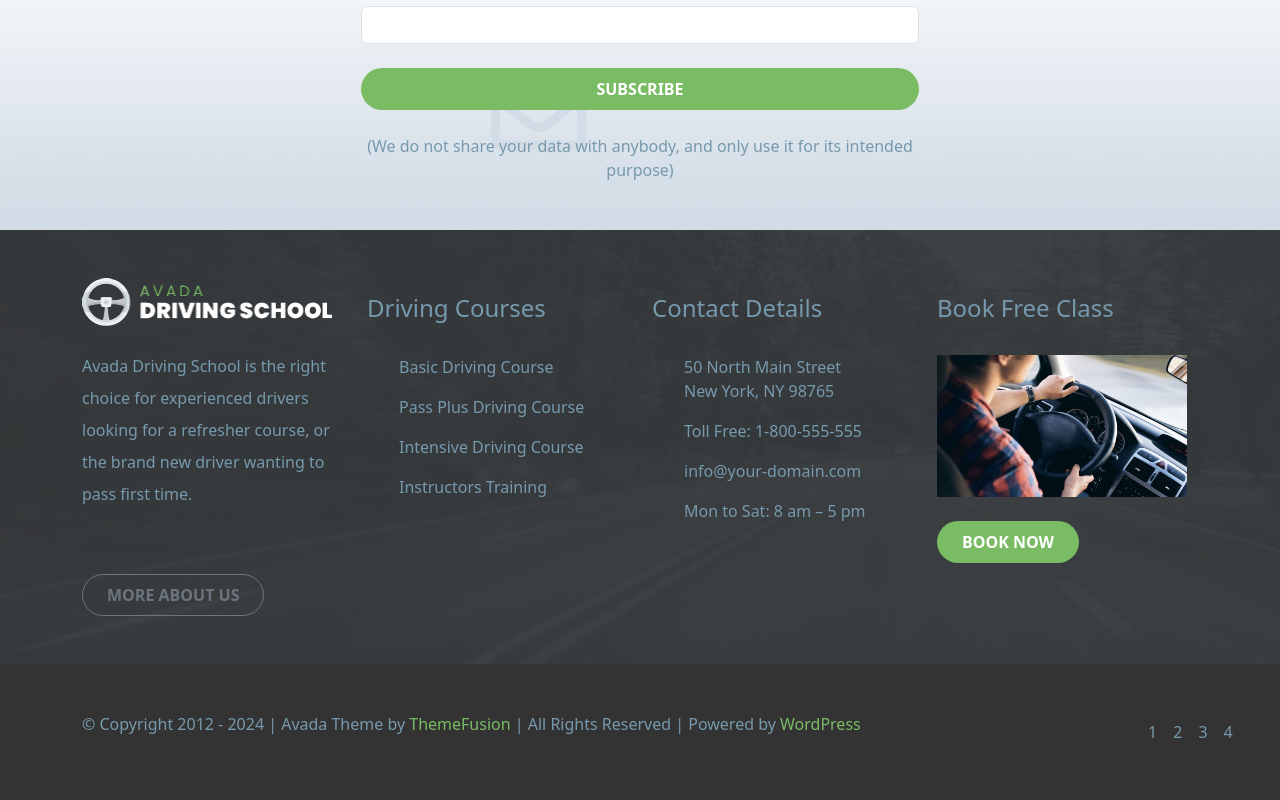
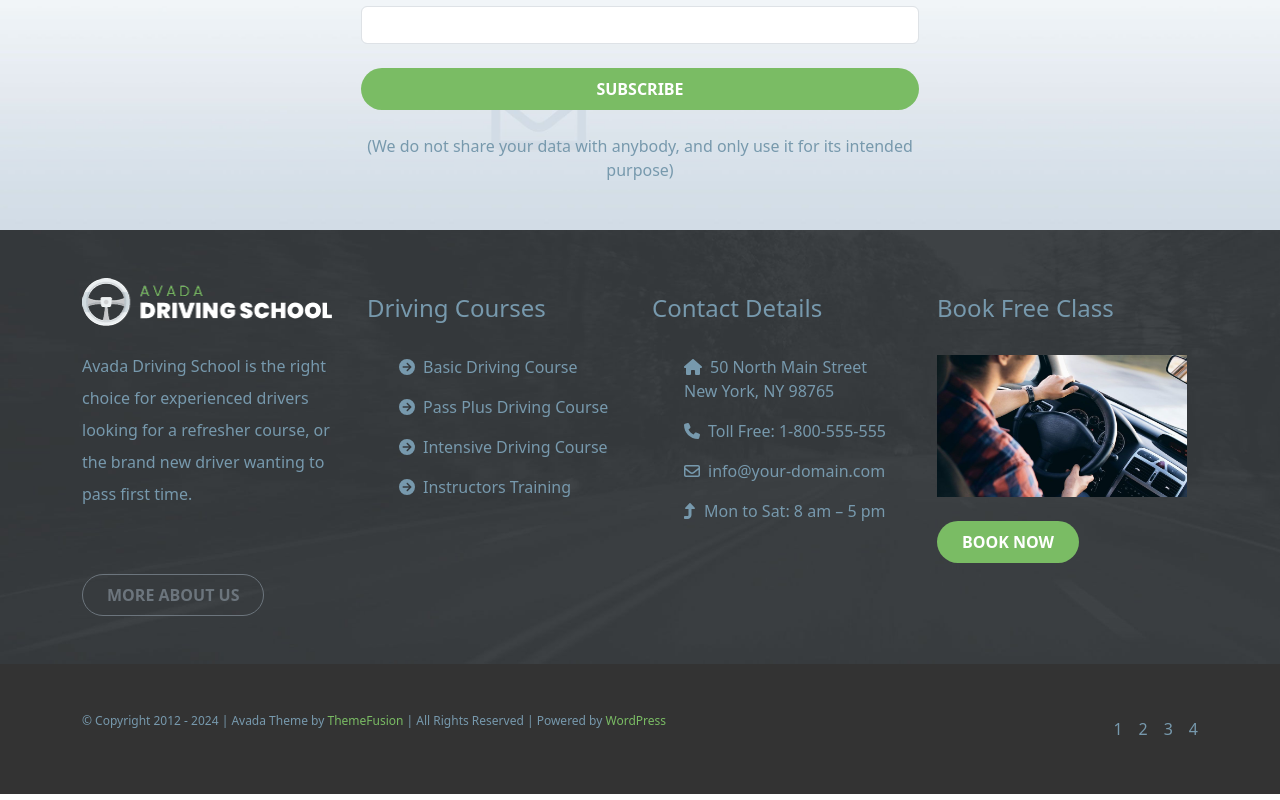
Before and after one commit to MiriamPecora/proj-html-vuejs, a Vue app: page / in a window 1280 px wide. Shown: the part 4128-4928 px from the top of the page. Built offline with nearby package versions, Linux system fonts and the light colour scheme.

Commit message:
[UPD] Added some icons to footer

```diff
--- a/src/components/AppFooter.vue
+++ b/src/components/AppFooter.vue
@@ -1,4 +1,11 @@
 <script>
+
+    import { library } from '@fortawesome/fontawesome-svg-core';
+
+    import { faPhone, faHouse, faTurnUp, faCircleArrowRight} from '@fortawesome/free-solid-svg-icons';
+    import { faEnvelope } from '@fortawesome/free-regular-svg-icons';
+
+    library.add(faPhone, faHouse, faEnvelope, faTurnUp, faCircleArrowRight)
 
     export default {
         name: 'Footer'
@@ -36,16 +43,16 @@
                             <h4 class="pb-4">Driving Courses</h4>
                             <ul class="d-flex flex-column gap-3">
                                 <li>
-                                    <a href="/">Basic Driving Course</a>
+                                    <a href="/"><font-awesome-icon class="me-2" icon="fa-solid fa-circle-arrow-right" />Basic Driving Course</a>
                                 </li>
                                 <li>
-                                    <a href="/">Pass Plus Driving Course</a>
+                                    <a href="/"><font-awesome-icon class="me-2" icon="fa-solid fa-circle-arrow-right" />Pass Plus Driving Course</a>
                                 </li>
                                 <li>
-                                    <a href="/">Intensive Driving Course</a>
+                                    <a href="/"><font-awesome-icon class="me-2" icon="fa-solid fa-circle-arrow-right" />Intensive Driving Course</a>
                                 </li>
                                 <li>
-                                    <a href="/">Instructors Training</a>
+                                    <a href="/"><font-awesome-icon class="me-2" icon="fa-solid fa-circle-arrow-right" />Instructors Training</a>
                                 </li>
                             </ul>
                         </div>
@@ -55,17 +62,17 @@
                             <h4 class="pb-4">Contact Details</h4>
                             <ul class="d-flex flex-column gap-3">
                                 <li>
-                                    <span>50 North Main Street <br>
+                                    <span><font-awesome-icon class="me-2" icon="fa-solid fa-house" />50 North Main Street <br>
                                     New York, NY 98765</span>
                                 </li>
                                 <li>
-                                    <span>Toll Free: 1-800-555-555</span>
+                                    <span><font-awesome-icon class="me-2" icon="fa-solid fa-phone" />Toll Free: 1-800-555-555</span>
                                 </li>
                                 <li>
-                                    <span>info@your-domain.com</span>
+                                    <span><font-awesome-icon class="me-2" icon="fa-regular fa-envelope" />info@your-domain.com</span>
                                 </li>
                                 <li>
-                                    <span>Mon to Sat: 8 am – 5 pm</span>
+                                    <span><font-awesome-icon class="me-2" icon="fa-solid fa-turn-up" />Mon to Sat: 8 am – 5 pm</span>
                                 </li>
                             </ul>
                         </div>
@@ -86,7 +93,7 @@
                 <div class="row w-100">
                     <div class="col-sm-6 col-md-8 d-flex align-items-center">
                         <div class="content text-nowrap">
-                            <p>© Copyright 2012 - 2024 | Avada Theme by <span class="highlight">ThemeFusion</span> | All Rights Reserved | Powered by <span class="highlight">WordPress</span></p>
+                            <p class="size_sm">© Copyright 2012 - 2024 | Avada Theme by <span class="highlight">ThemeFusion</span> | All Rights Reserved | Powered by <span class="highlight">WordPress</span></p>
                         </div>
                     </div>
                 </div>
@@ -112,7 +119,7 @@
 
     a {
         text-decoration: none;
-        color: $color-text ;
+        color: $color-text;
     }
 
     #newsletter {
@@ -143,9 +150,14 @@
 
     #bottom_footer {
         background-color: $bg-dark;
+
+        .size_sm {
+            font-size: 12px;
+        }
     }
 
     .highlight {
         color: $color-main;
     }
+
 </style>
```
